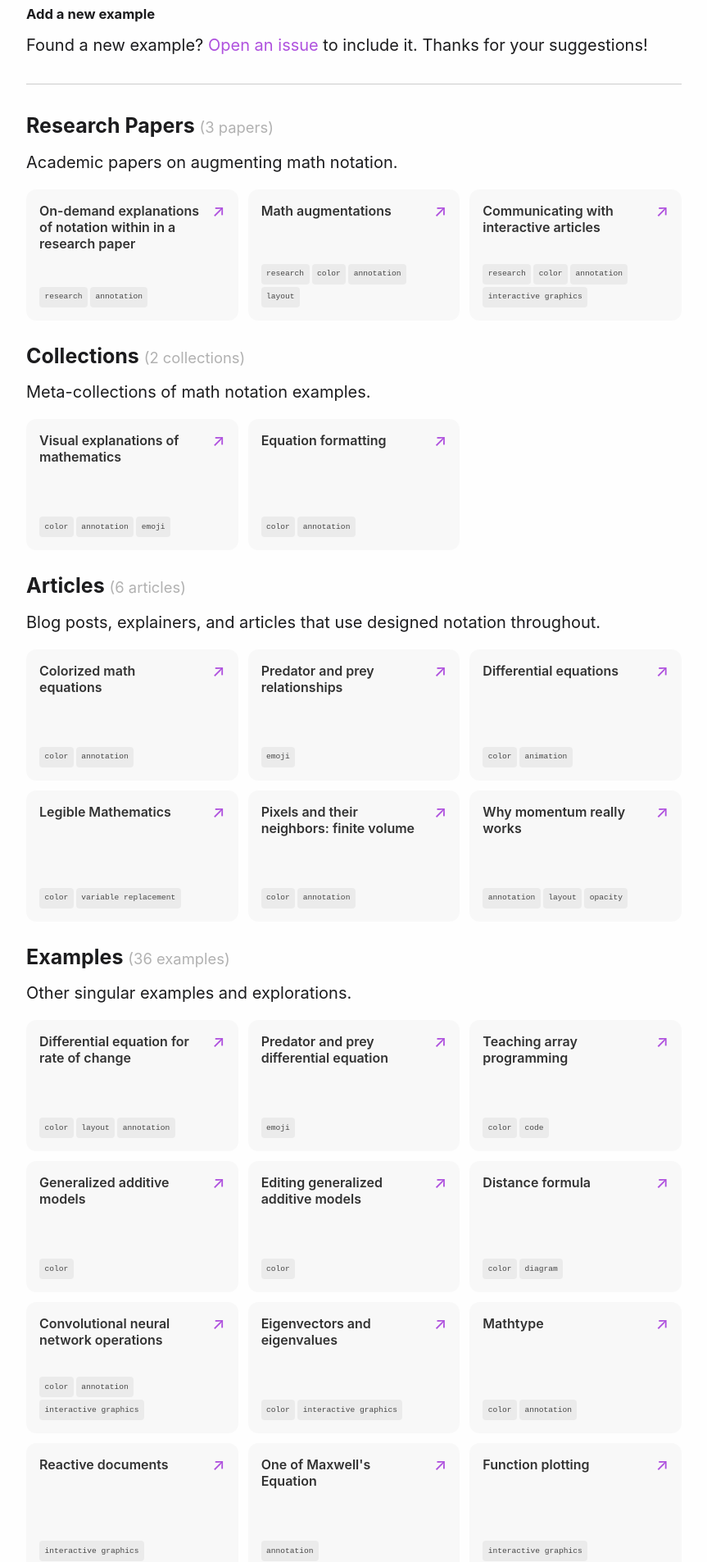
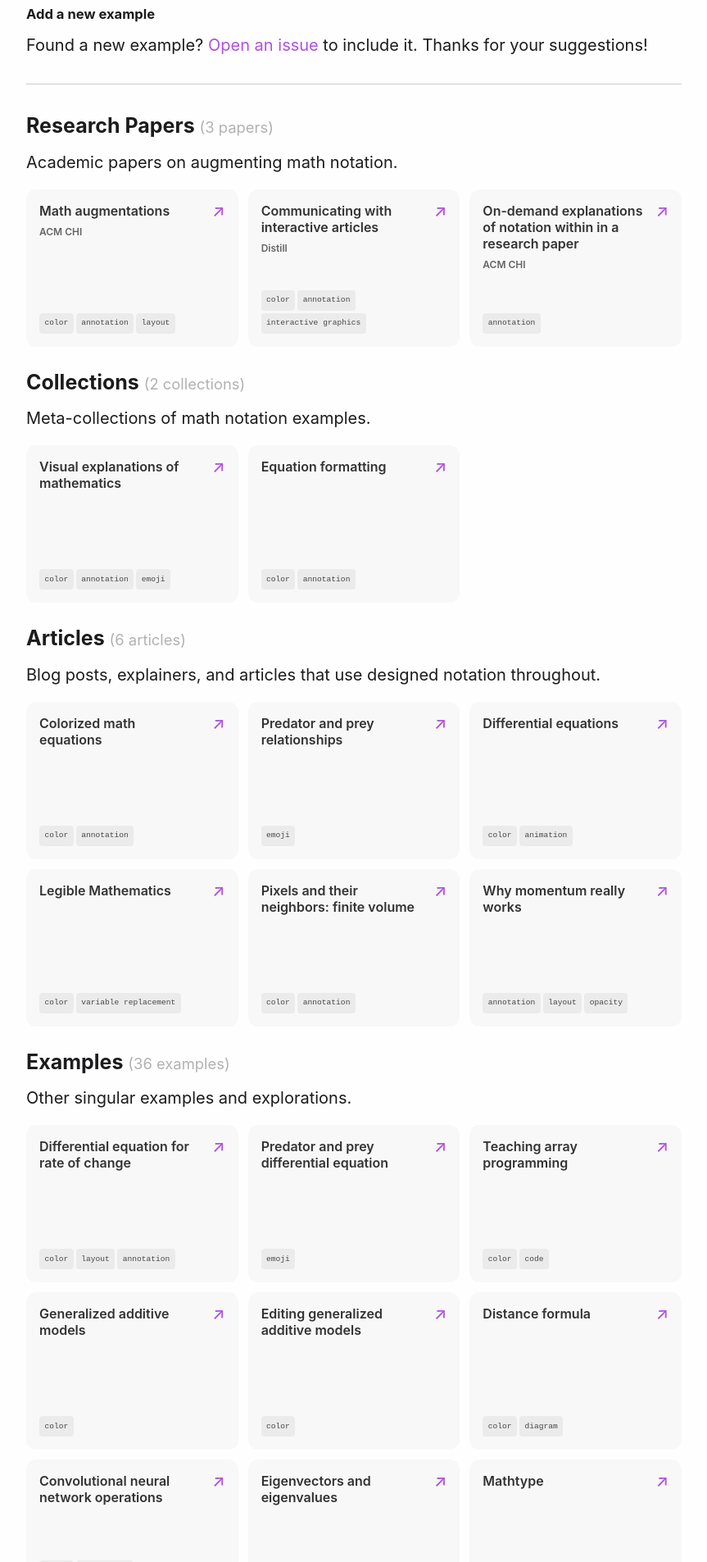
Before and after one commit to fredhohman/awesome-mathematical-notation-design, a Jekyll site: the page built from index.md, in a window 1280 px wide. Shown: the part 586-2491 px from the top of the page at 82% size, without its empty margins (208-1071 px from the left). Built offline with Jekyll 4.4.1, drawn with Linux system fonts in a browser that asks for light colours.

```diff
--- a/_data/examples.yaml
+++ b/_data/examples.yaml
@@ -1,3 +1,29 @@
+- description: Math augmentations
+  where: ACM CHI
+  link: https://andrewhead.info/assets/pdf/augmented-formulas.pdf
+  type: paper
+  tags:
+    - color
+    - annotation
+    - layout
+
+- description: Communicating with interactive articles
+  where: Distill
+  link: https://distill.pub/2020/communicating-with-interactive-articles/
+  type: paper
+  tags:
+    - color
+    - annotation
+    - interactive graphics
+
+- description: On-demand explanations of notation within in a research paper
+  where: ACM CHI
+  link: https://scholarphi.org/
+  image: images/paper-1.png
+  type: paper
+  tags:
+    - annotation
+
 - description: Colorized math equations
   link: https://betterexplained.com/articles/colorized-math-equations/
   type: article
@@ -226,14 +252,6 @@
     - annotation
     - emoji
 
-- description: On-demand explanations of notation within in a research paper
-  link: https://scholarphi.org/
-  image: images/paper-1.png
-  type: paper
-  tags:
-    - research
-    - annotation
-
 - description: Summation and product notation in code
   link: https://twitter.com/freyaholmer/status/1436696408506212353?s=12
   type: example
@@ -277,30 +295,12 @@
     - color
     - annotation
 
-- description: Math augmentations
-  link: https://andrewhead.info/assets/pdf/augmented-formulas.pdf
-  type: paper
-  tags:
-    - research
-    - color
-    - annotation
-    - layout
-
 - description: PDEs and volume rendering thread
   link: https://twitter.com/keenanisalive/status/1526156301994180609
   type: example
   tags:
     - color
     - annotation
-
-- description: Communicating with interactive articles
-  link: https://distill.pub/2020/communicating-with-interactive-articles/
-  type: paper
-  tags:
-    - research
-    - color
-    - annotation
-    - interactive graphics
 
 - description: Why momentum really works
   link: https://distill.pub/2017/momentum/
--- a/_includes/example.html
+++ b/_includes/example.html
@@ -1,9 +1,12 @@
 <a href="{{ example.link }}">
     <div class="example">
-        <div style="display:flex; flex-direction:row; justify-content: space-between;">
-            <p class="example-title">{{ example.description }}</p>
-            <!-- <p class="example-link">{{ example.link }}</p> -->
-            <div class="example-tag-link">↗</div>
+        <div>
+            <div style="display:flex; flex-direction:row; justify-content: space-between;">
+                <p class="example-title">{{ example.description }}</p>
+                <!-- <p class="example-link">{{ example.link }}</p> -->
+                <div class="example-tag-link">↗</div>
+            </div>
+        <p class="example-where">{{ example.where }}</p>
         </div>
         <!-- <div class="example-image">
             <img src="{{ example.image }}">
--- a/_sass/default.scss
+++ b/_sass/default.scss
@@ -128,7 +128,7 @@ img {
     background-color: $black-025;
     padding: 1rem;
     border-radius: 0.75rem;
-    height: 10rem;
+    height: 12rem;
     line-height: 1.25rem;
     transition: all .2s ease-in-out;
     display: flex;
@@ -142,6 +142,14 @@ img {
     color: $black-80;
     margin: 0;
     padding: 0;
+}
+
+.example-where {
+    font-size: 0.75rem;
+    font-weight: 600;
+    color: $black-60;
+    // margin: 0;
+    // padding: 0;
 }
 
 .example:hover {
@@ -212,6 +220,6 @@ img {
     }
 
     .example {
-        height: 7rem;
+        height: 8rem;
     }
 }
```
